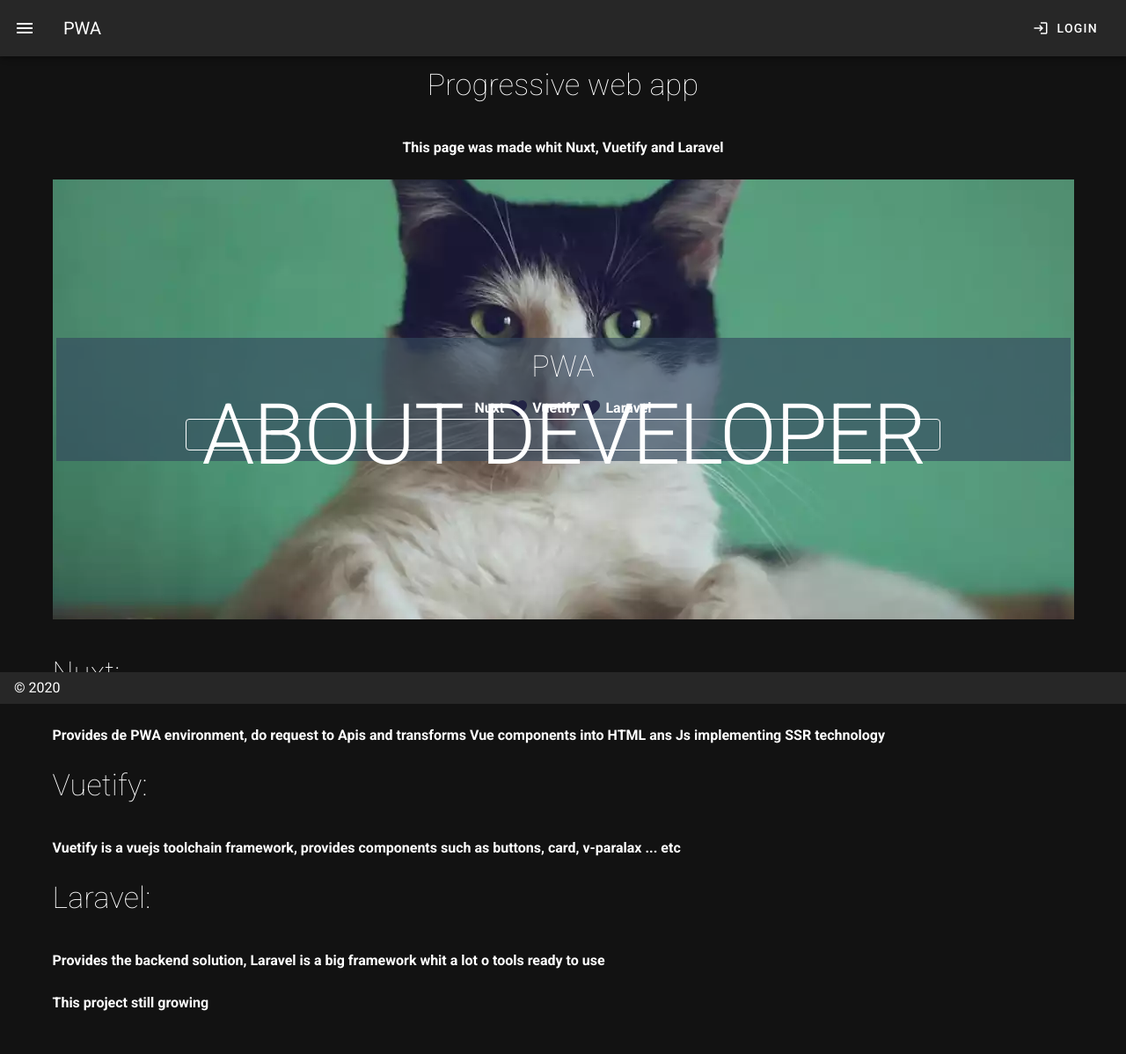
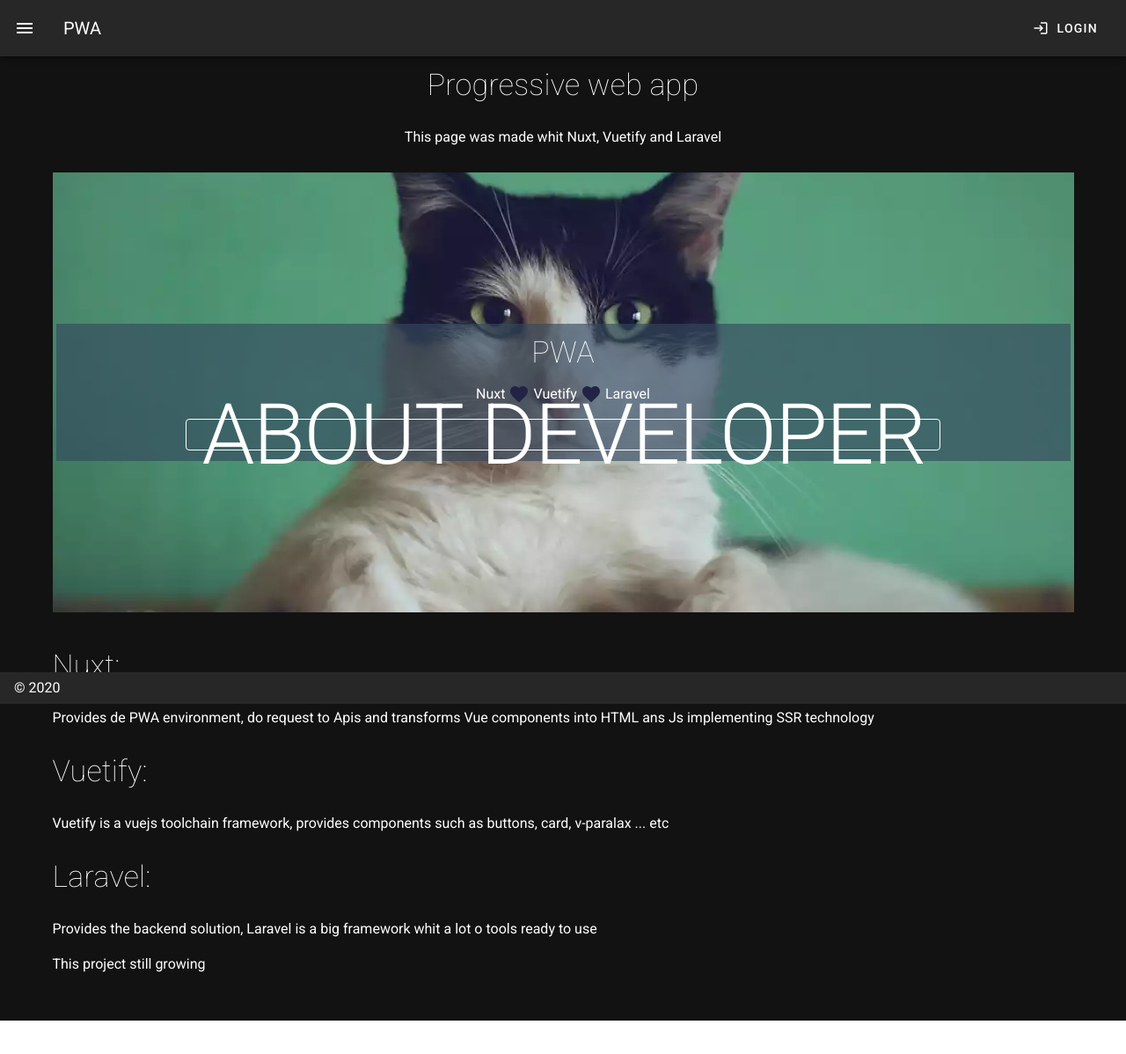
Before and after one commit to oscahumbertomr/nuxtPWA, a Nuxt app: page / in a window 1280 px wide. Shown: the whole page at 88% size. After the commit the page ends 1160 px from the top, so only its background shows below. Built offline with nearby package versions, Linux system fonts and the light colour scheme.

Commit message:
improve Heading elements

```diff
--- a/pages/index.vue
+++ b/pages/index.vue
@@ -5,10 +5,10 @@
         Progressive web app
       </h1>
     </v-col>
-    <v-col cols="12" xs="11" sm="12" md="12">
-      <h4 class="subheading text-center">
+    <v-col cols="12" xs="11" sm="12" md="12" class="py-0">
+      <p class="heading text-center">
         This page was made whit Nuxt, Vuetify and Laravel
-      </h4>
+      </p>
     </v-col>
     <v-col xs="11" sm="12" md="12">
       <v-parallax dark src="/cat.webp" style="min-height: 50vh; margin-top: 0">
@@ -19,13 +19,13 @@
             style="background-color: rgba(53, 73, 94, 0.64)"
           >
             <h1 class="display-1 font-weight-thin mb-4">PWA</h1>
-            <h4 class="subheading">
+            <p class="heading">
               Nuxt
               <v-icon color="#222345">{{ mdiHeart }}</v-icon>
               Vuetify
               <v-icon color="#222345">{{ mdiHeart }}</v-icon>
               Laravel
-            </h4>
+            </p>
             <v-btn outlined to="/aboutDeveloper"
               ><div class="text-h1">About Developer</div></v-btn
             >
@@ -36,32 +36,32 @@
     <v-col cols="12" c>
       <h1 class="display-1 font-weight-thin my-4">Nuxt:</h1>
     </v-col>
-    <v-col cols="12">
-      <h4 class="subheading">
+    <v-col cols="12" class="py-0">
+      <p class="heading">
         Provides de PWA environment, do request to Apis and transforms Vue
         components into HTML ans Js implementing SSR technology
-      </h4>
+      </p>
     </v-col>
     <v-col cols="12">
       <h1 class="display-1 font-weight-thin mb-4">Vuetify:</h1>
     </v-col>
-    <v-col cols="12">
-      <h4 class="subheading">
+    <v-col cols="12" class="py-0">
+      <p class="heading">
         Vuetify is a vuejs toolchain framework, provides components such as
         buttons, card, v-paralax ... etc
-      </h4>
+      </p>
     </v-col>
     <v-col cols="12">
       <h1 class="display-1 font-weight-thin mb-4">Laravel:</h1>
     </v-col>
-    <v-col cols="12">
-      <h4 class="subheading">
+    <v-col cols="12" class="py-0">
+      <p class="heading">
         Provides the backend solution, Laravel is a big framework whit a lot o
         tools ready to use
-      </h4>
+      </p>
     </v-col>
-    <v-col cols="12">
-      <h4 class="subheading">This project still growing</h4>
+    <v-col cols="12" class="py-0">
+      <p class="heading">This project still growing</p>
     </v-col>
   </v-row>
 </template>
```
